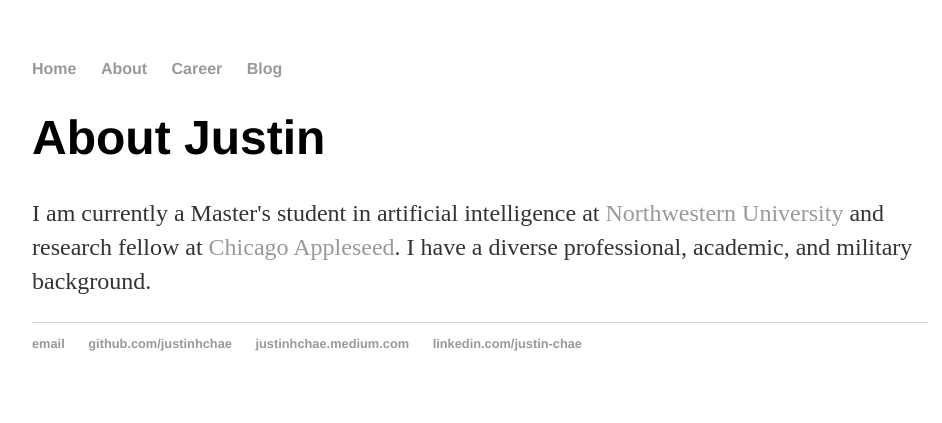
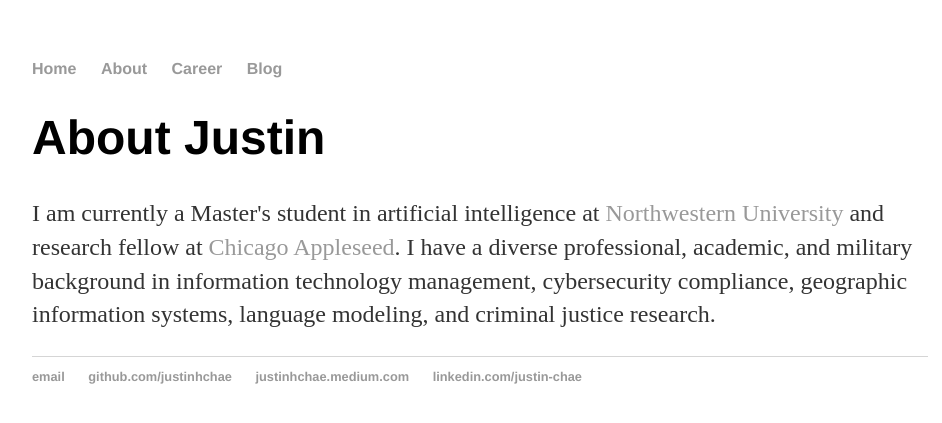
Before and after one commit to justinhchae/justinhchae.github.io, a Jekyll site: the page built from about/index.html, in a window 1280 px wide. Shown: the top 423 px of the page, without its empty margins (160-1102 px from the left). Built offline with Jekyll 4.4.1, drawn with Linux system fonts in a browser that asks for light colours.

Commit message:
Update index.html

```diff
--- a/about/index.html
+++ b/about/index.html
@@ -8,5 +8,6 @@ title: About Justin
 			<a href="https://www.mccormick.northwestern.edu/artificial-intelligence/people/students/2020-21/justin-chae.html">Northwestern University</a>
 			and research fellow at
 			<a href="https://www.chicagoappleseed.org/about-us/our-staff/">Chicago Appleseed</a>.
-			I have a diverse professional, academic, and military background.
+			I have a diverse professional, academic, and military background in information technology management,
+			cybersecurity compliance, geographic information systems, language modeling, and criminal justice research.
 	</div><!-- /.blurb -->
```
